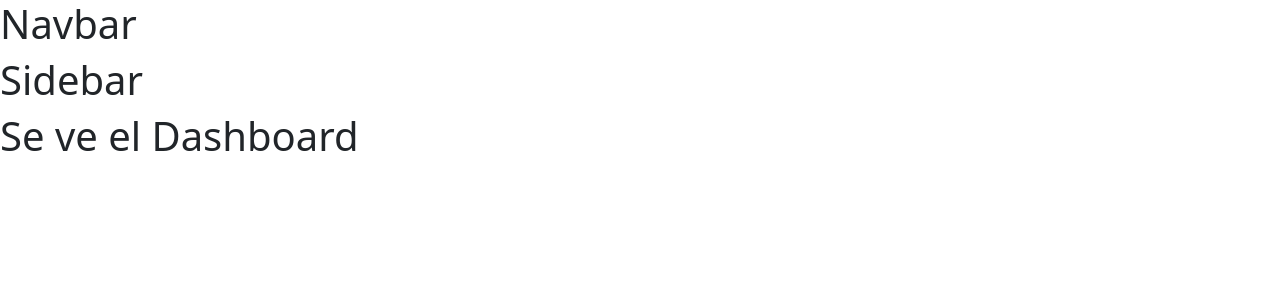
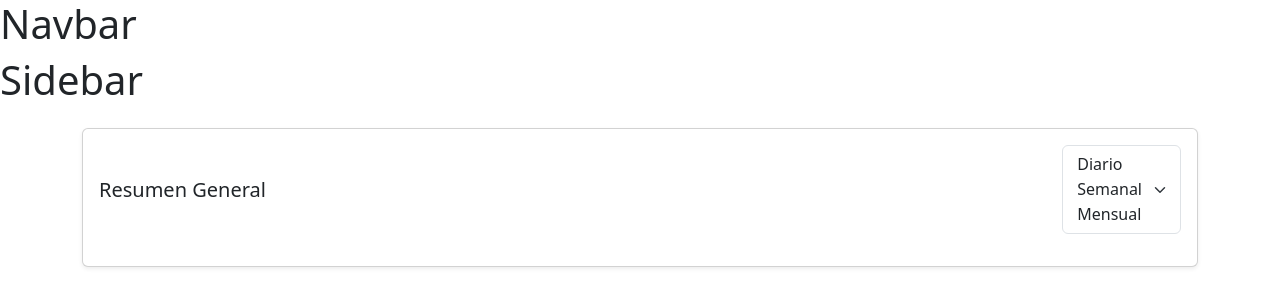
Before and after one commit to BenSLGeneration/pi-desarrollate-2.0, a React (Vite) app: page /dashboard in a window 1280 px wide. Shown: the top 306 px of the page. Built offline with nearby package versions, Linux system fonts and the light colour scheme.

Commit message:
edicion en views-dashboard-dashboard.jsx

```diff
--- a/src/views/Dashboard/Dashboard.jsx
+++ b/src/views/Dashboard/Dashboard.jsx
@@ -1,9 +1,21 @@
 const Dashboard = () => {
-    return (
-      <div>
-        <h1>Se ve el Dashboard</h1>
+  return (
+    // Filtro - Resumen General
+    <div className="container my-4">
+      <div className="card shadow-sm p-3">
+        <div className="d-flex justify-content-between align-items-center mb-3">
+          <h5 className="mb-0 fw-blod">Resumen General</h5>
+          <selecct className="form-select w-auto">
+            <option>Diario</option>
+            <option>Semanal</option>
+            <option>Mensual</option>
+          </selecct>
+        </div>
       </div>
-    );
-  };
+    </div>
 
-  export default Dashboard;
+    // Categorias Info
+  );
+};
+
+export default Dashboard;
```
